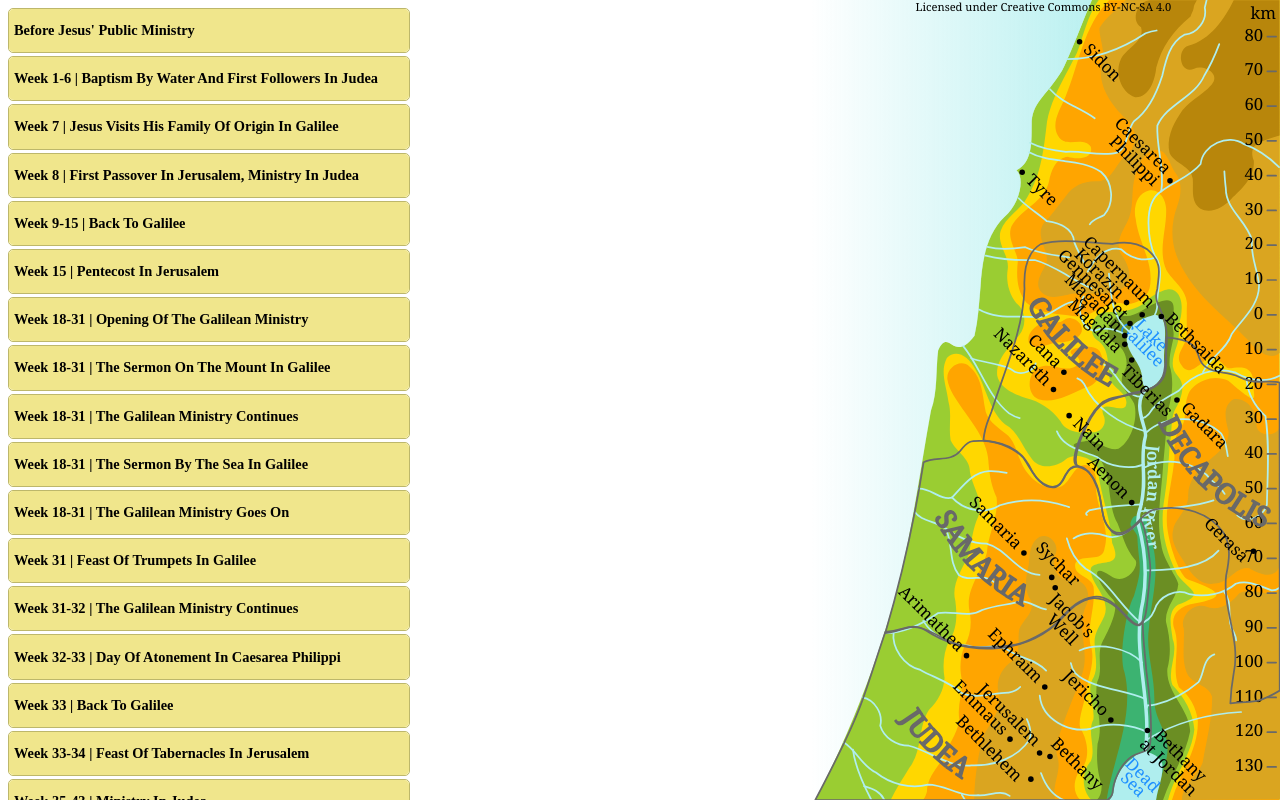
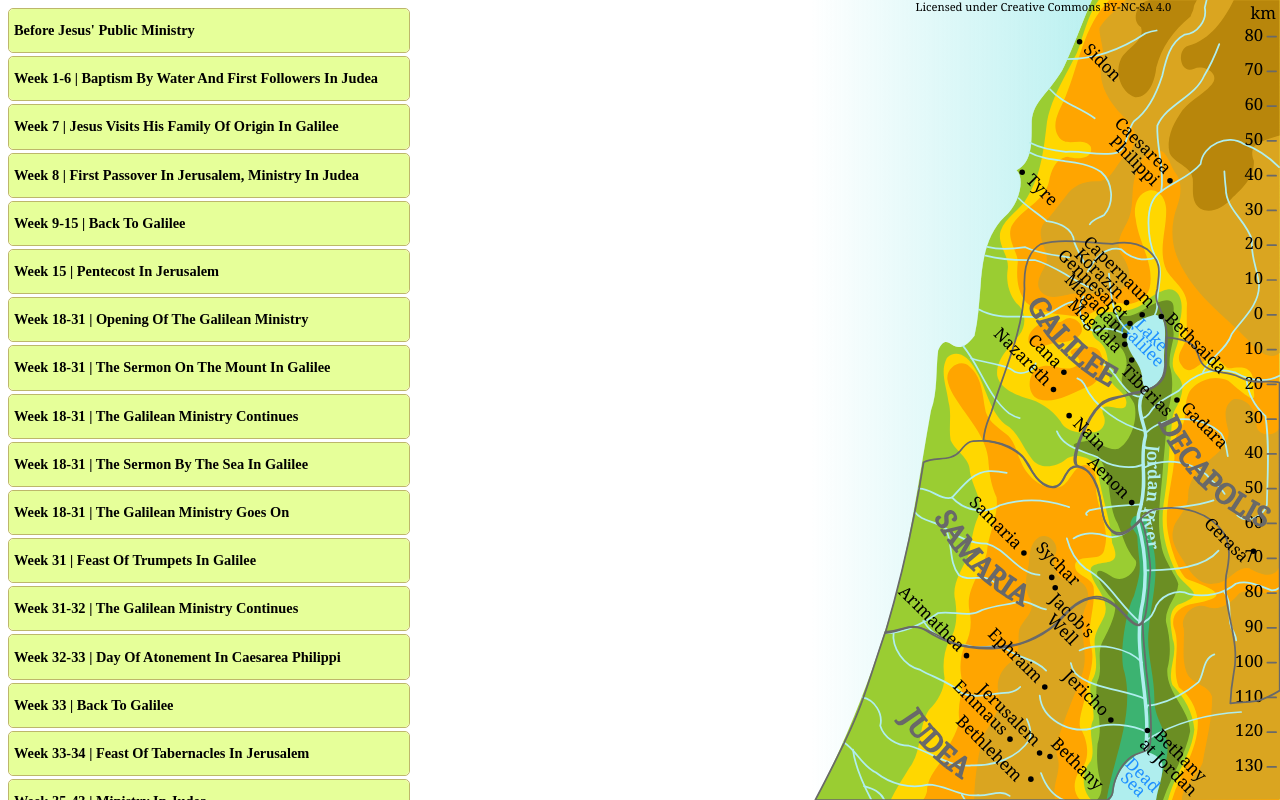
Before and after one commit to RichBernhardt/harmony-of-gospels, a Nuxt app: page / in a window 1280 px wide. Shown: the top 800 px of the page. Built offline with nearby package versions, Linux system fonts and the light colour scheme.

Commit message:
color of main accordion header

```diff
--- a/components/AccordionMain.vue
+++ b/components/AccordionMain.vue
@@ -64,7 +64,7 @@ export default {
     top: 0px;
     z-index: 1;
     min-height: 3em;
-    background-color: khaki;
+    background-color: #e6ff99;
     border: 0px none rgba(0,0,0,0);
     border-radius: 5px;
     padding-left: 5px;
```
Also changed, not shown: 2 other files (tests, documents, lock files or other folders).
